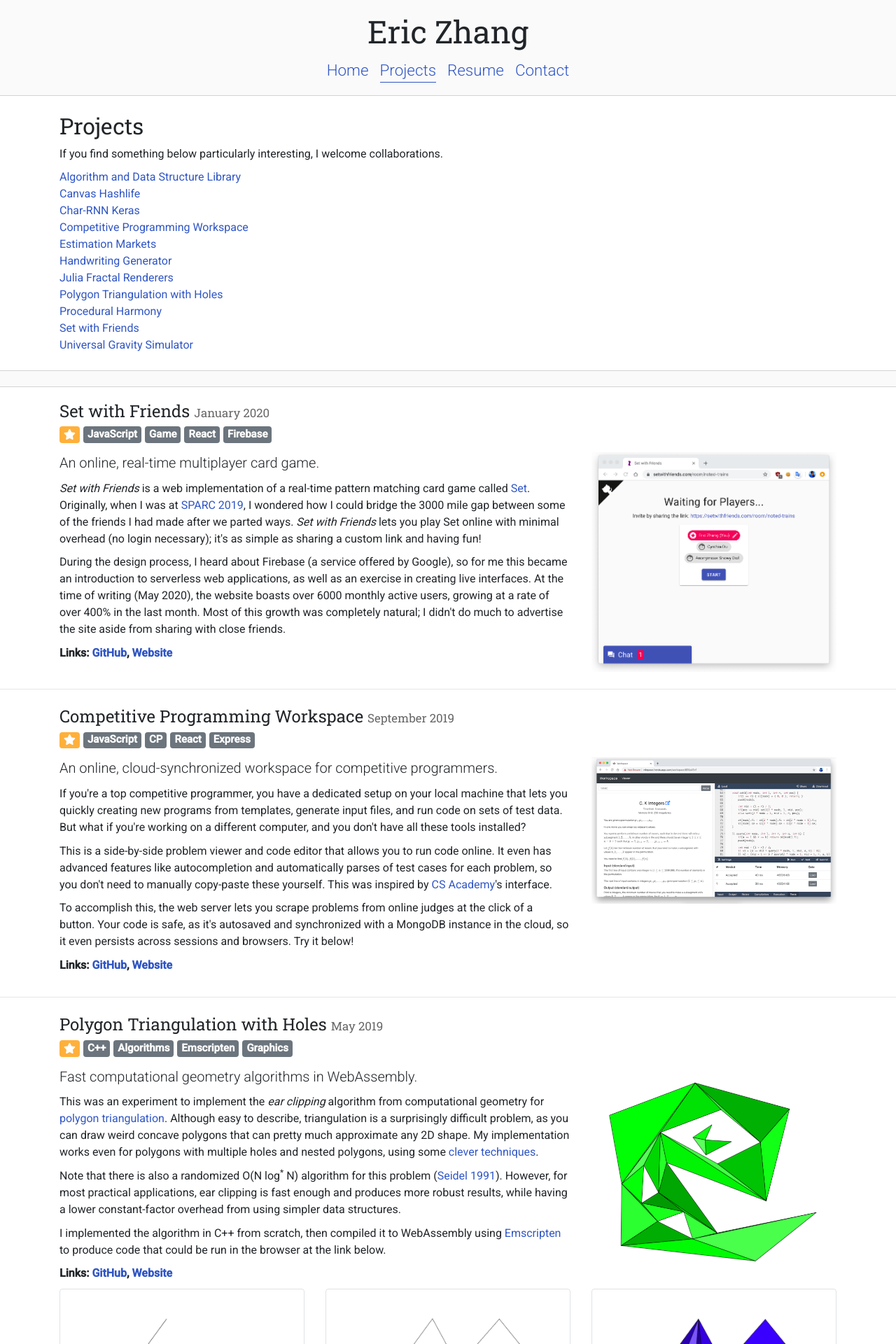
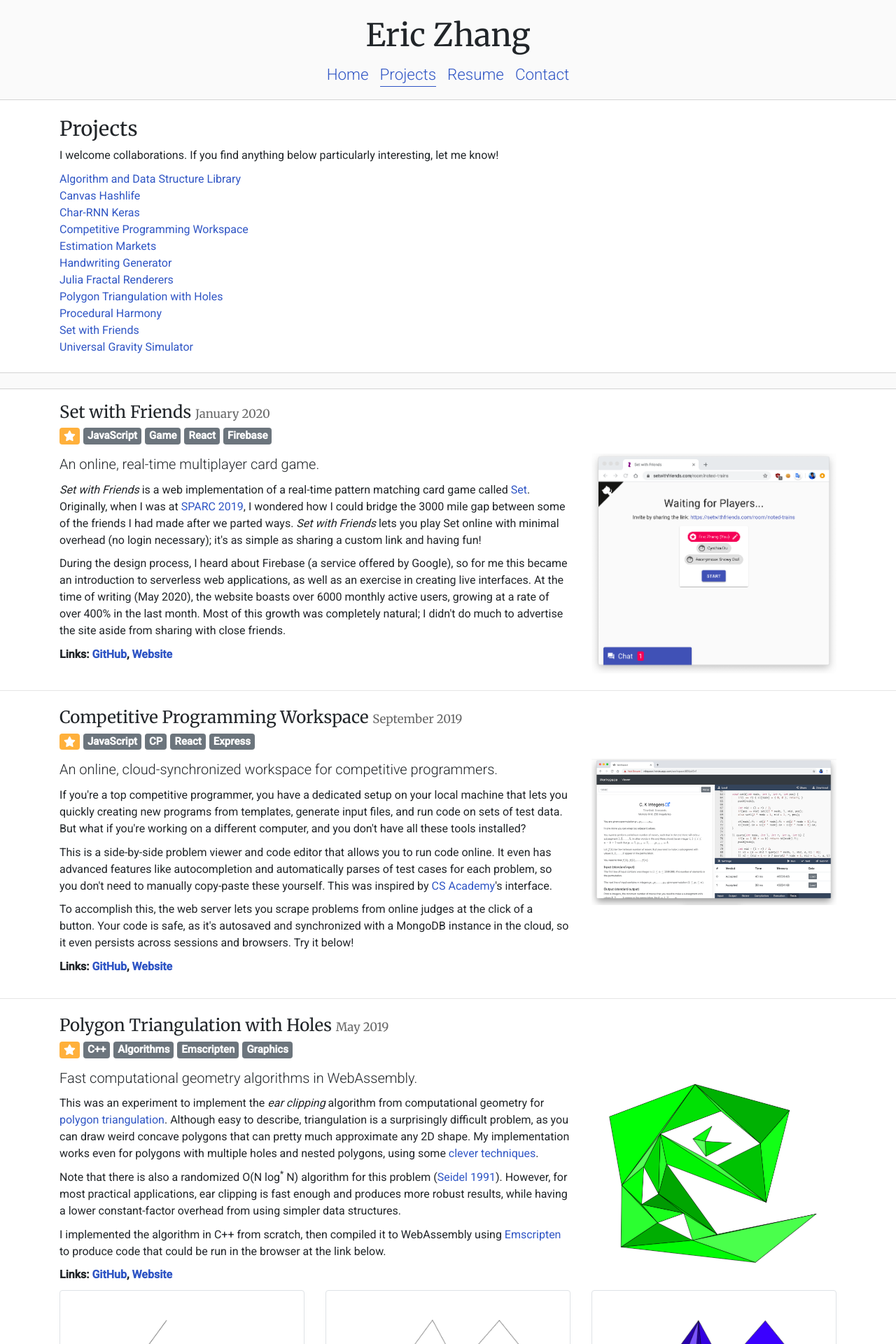
Before and after one commit to ekzhang/ekzhang.github.io, a Jekyll site: the page built from pages/projects.html, in a window 1280 px wide. Shown: the top 1920 px of the page at 70% size. Built offline with Jekyll 4.4.1, drawn with Linux system fonts in a browser that asks for light colours; nearby versions of some CDN libraries; comment, search, counter and statistics services are not loaded.

Commit message:
Major styling changes

```diff
--- a/_sass/main.scss
+++ b/_sass/main.scss
@@ -1,8 +1,8 @@
-@import url("https://fonts.googleapis.com/css?family=Roboto+Slab|Roboto:300,400,500&display=swap");
+@import url("https://fonts.googleapis.com/css?family=Merriweather|Roboto:300,400,500&display=swap");
 
 $background: #fafafa;
 $foreground: #ffffff;
-$heading: "Roboto Slab", serif;
+$heading: "Merriweather", serif;
 $body: "Roboto", sans-serif;
 
 body {
@@ -13,13 +13,14 @@
 h1 {
   font-family: $heading;
   font-size: 2.8rem;
-  margin-top: 18px;
+  margin-top: 24px;
   margin-bottom: 12px;
   text-align: center;
 }
 
 h2 {
   font-family: $heading;
+  font-size: 1.8rem;
   margin-top: 1.5rem;
 }
 
--- a/pages/projects.html
+++ b/pages/projects.html
@@ -7,8 +7,8 @@
 <section class="container">
   <h2>Projects</h2>
   <p>
-    If you find something below particularly interesting, I welcome
-    collaborations.
+    I welcome collaborations. If you find anything below particularly
+    interesting, let me know!
   </p>
   <ul class="list-unstyled">
     {% assign sorted_projects = site.data.projects | sort: 'title' %} {% for
```
Also changed, not shown: pages/resume.html (+16 -16 lines).
